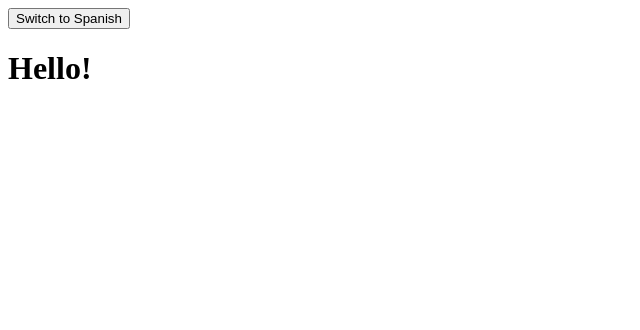
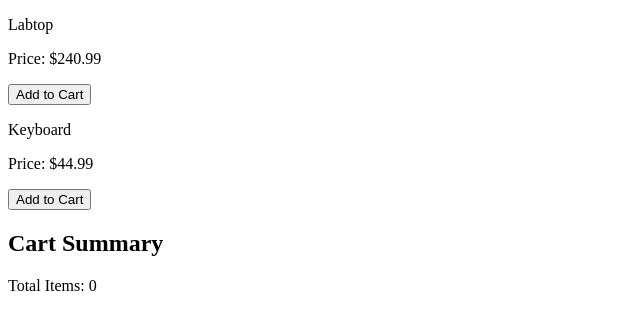
Before and after one commit to Hassan-The-Dev4/Dugsiiye-React, a React (Vite) app: page / in a window 1280 px wide. Shown: the top 330 px of the page, without its empty margins (0-640 px from the left). Built offline with nearby package versions, Linux system fonts and the light colour scheme.

Commit message:
submitted exercise 16

```diff
--- a/src/App.jsx
+++ b/src/App.jsx
@@ -8,20 +8,29 @@
 import { DoubleCounter } from "./DoubleCounter";
 import MultiStepForm from "./MultiStepForm";
 
-
 import { LanguageContext } from "./LanguageContext";
 import { Greeting } from "./Greeting";
+
+import CartContext from './CartContext';
+import ProductItem from './ProductItem';
+import CartSummary from './CartSummary';
+
 
 
 
 function App() {
 
-      const [language, setLanguage] = useState('en');
+     const [cartItems, setCartItems] = useState([]);
 
-      const toggleLanguage = () => {
-        setLanguage((prevLang) => (prevLang === 'en' ? 'es' : 'en'));
-      };
+    const addToCart = (item) => {
+      setCartItems([...cartItems, item]);
+    };
 
+    const removeFromCart = (itemId) => {
+      setCartItems(cartItems.filter((item) => item.id !== itemId));
+    };
+
+    const value = { cartItems, addToCart, removeFromCart };
 
   return (
 
@@ -36,12 +45,11 @@
       // <DoubleCounter />
       // <MultiStepForm />
 
-      <LanguageContext.Provider value={language}>
-      <button onClick={toggleLanguage}>
-        Switch to {language === 'en' ? 'Spanish' : 'English'}
-      </button>
-      <Greeting />
-    </LanguageContext.Provider>
+       <CartContext.Provider value={value}>
+          <ProductItem itemId={1} itemName="Labtop" price={240.99} />
+          <ProductItem itemId={2} itemName="Keyboard" price={44.99} />
+          <CartSummary />
+       </CartContext.Provider>
 
   )
 
--- /dev/null
+++ b/src/CartContext.js
@@ -0,0 +1,4 @@
+import { createContext } from 'react';
+
+const CartContext = createContext();
+export default CartContext;
--- /dev/null
+++ b/src/CartSummary.jsx
@@ -0,0 +1,23 @@
+import React, { useContext } from 'react';
+import CartContext from './CartContext';
+
+function CartSummary() {
+  const { cartItems, removeFromCart } = useContext(CartContext);
+
+  return (
+    <div>
+      <h2>Cart Summary</h2>
+      <p>Total Items: {cartItems.length}</p>
+      <ul>
+        {cartItems.map((item) => (
+          <li key={item.id}>
+            {item.name} - ${item.price}{' '}
+            <button onClick={() => removeFromCart(item.id)}>Remove</button>
+          </li>
+        ))}
+      </ul>
+    </div>
+  );
+}
+
+export default CartSummary;
--- /dev/null
+++ b/src/ProductItem.jsx
@@ -0,0 +1,21 @@
+
+import React, { useContext } from 'react';
+import CartContext from './CartContext';
+
+function ProductItem({ itemId, itemName, price }) {
+  const { addToCart } = useContext(CartContext);
+
+  const handleAdd = () => {
+    addToCart({ id: itemId, name: itemName, price });
+  };
+
+  return (
+    <div>
+      <p>{itemName}</p>
+      <p>Price: ${price}</p>
+      <button onClick={handleAdd}>Add to Cart</button>
+    </div>
+  );
+}
+
+export default ProductItem;
```
Also changed, not shown: src/assets/images/exercise16-result.png (added).
